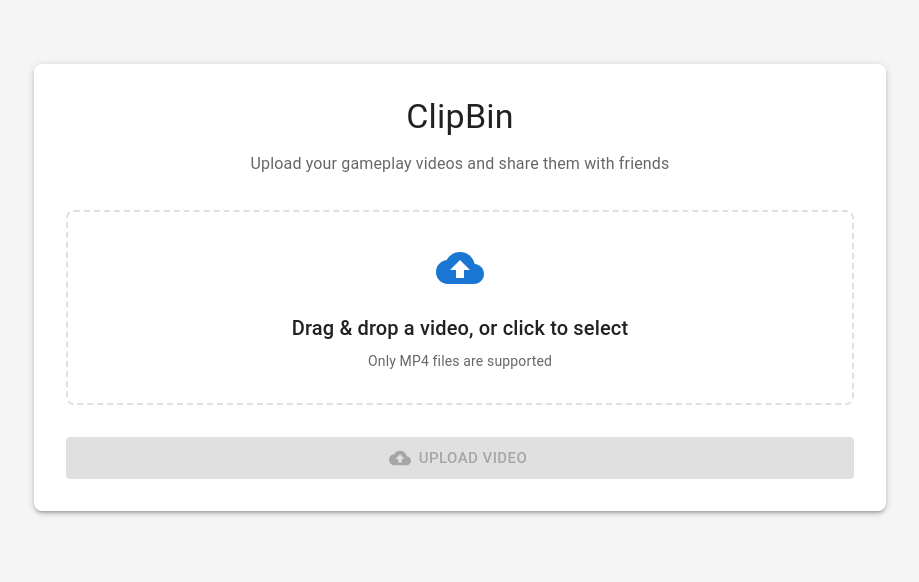
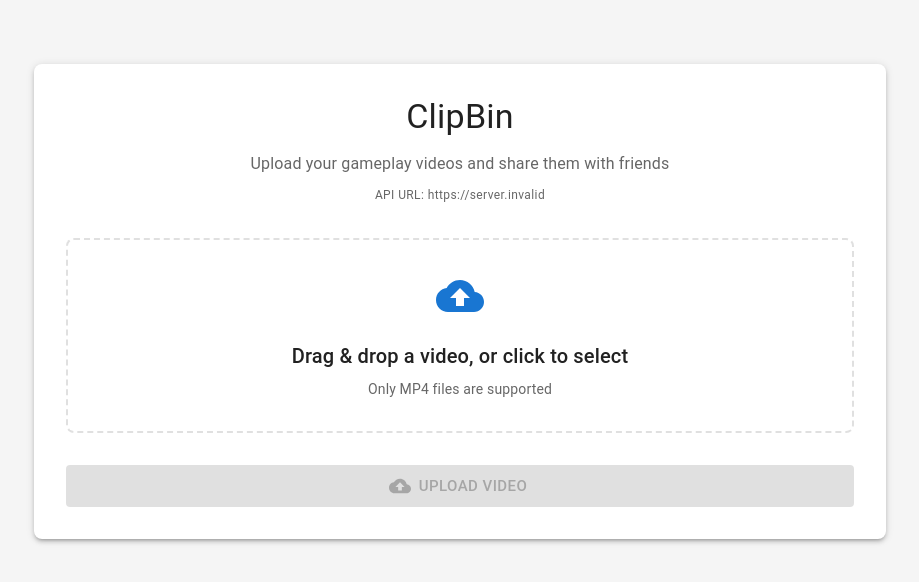
Before and after one commit to bwong05umd/ClipBin, a React (Vite) app in the folder client/: page / in a window 1280 px wide. Shown: the top 582 px of the page, without its empty margins (180-1099 px from the left). Built offline with nearby package versions, Linux system fonts and the light colour scheme; no server answers.

Commit message:
Add debugging for API URL and environment variables

```diff
--- a/client/src/pages/Home.jsx
+++ b/client/src/pages/Home.jsx
@@ -28,8 +28,15 @@ function Home() {
   const [error, setError] = useState('');
   const navigate = useNavigate();
 
-  // Get API URL from environment variable
+  // Get API URL from environment variable with fallback
   const API_BASE_URL = process.env.REACT_APP_API_URL || 'http://localhost:3001';
+
+  // Debug: Log the API URL to console
+  console.log('API_BASE_URL:', API_BASE_URL);
+  console.log('Environment variables:', {
+    REACT_APP_API_URL: process.env.REACT_APP_API_URL,
+    NODE_ENV: process.env.NODE_ENV
+  });
 
   const onDrop = useCallback((acceptedFiles) => {
     const selectedFile = acceptedFiles[0];
@@ -62,8 +69,11 @@ function Home() {
     const formData = new FormData();
     formData.append('video', file);
 
+    const uploadUrl = `${API_BASE_URL}/upload`;
+    console.log('Attempting to upload to:', uploadUrl);
+
     try {
-      const response = await axios.post(`${API_BASE_URL}/upload`, formData, {
+      const response = await axios.post(uploadUrl, formData, {
         headers: {
           'Content-Type': 'multipart/form-data',
         },
@@ -86,6 +96,7 @@ function Home() {
 
     } catch (err) {
       console.error('Upload error:', err);
+      console.error('Error response:', err.response);
       setError(err.response?.data?.error || 'Error uploading video');
       toast.error('Failed to upload video');
     } finally {
@@ -109,6 +120,12 @@ function Home() {
             <Typography variant="subtitle1" color="text.secondary">
               Upload your gameplay videos and share them with friends
             </Typography>
+            {/* Debug info - remove in production */}
+            {process.env.NODE_ENV === 'development' && (
+              <Typography variant="caption" color="text.secondary" display="block" sx={{ mt: 1 }}>
+                API URL: {API_BASE_URL}
+              </Typography>
+            )}
           </Box>
 
           <Box
--- a/client/src/pages/Watch.jsx
+++ b/client/src/pages/Watch.jsx
@@ -20,9 +20,13 @@ function Watch() {
   const { id } = useParams();
   const [videoInfo, setVideoInfo] = useState(null);
 
-  // Get API URL from environment variable
+  // Get API URL from environment variable with fallback
   const API_BASE_URL = process.env.REACT_APP_API_URL || 'http://localhost:3001';
   const videoUrl = `${API_BASE_URL}/watch/${id}`;
+
+  // Debug: Log the API URL to console
+  console.log('Watch page - API_BASE_URL:', API_BASE_URL);
+  console.log('Watch page - videoUrl:', videoUrl);
 
   useEffect(() => {
     // In a real app, you would fetch video metadata from the server
@@ -49,6 +53,12 @@ function Watch() {
             <Typography variant="subtitle1" color="text.secondary">
               Watch and download gameplay videos
             </Typography>
+            {/* Debug info - remove in production */}
+            {process.env.NODE_ENV === 'development' && (
+              <Typography variant="caption" color="text.secondary" display="block" sx={{ mt: 1 }}>
+                Video URL: {videoUrl}
+              </Typography>
+            )}
           </Box>
 
           <Box
```
